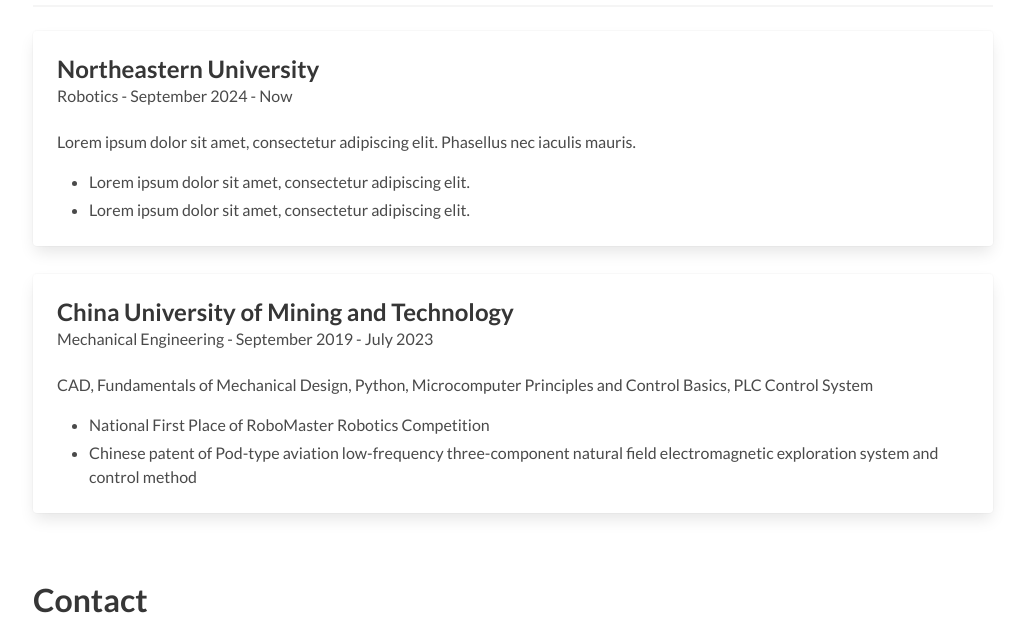
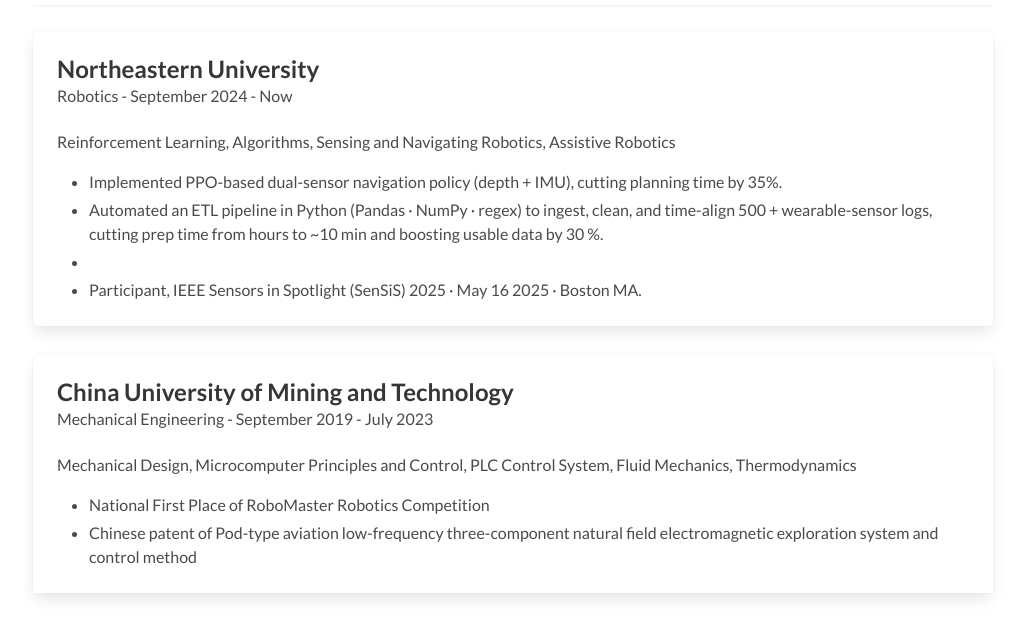
Before and after one commit to liu-siyu5/liu-siyu5.github.io, a plain HTML site: page index.html in a window 1280 px wide. Shown: the part 2740-3379 px from the top of the page, without its empty margins (127-1152 px from the left). Drawn offline with Linux system fonts and the light colour scheme; files whose address does not match are found by name.

Commit message:
Update index.html

```diff
--- a/index.html
+++ b/index.html
@@ -199,11 +199,11 @@
                 datetime="2026-9">Now</time></p>
           </div>
           <div class="content">
-            Lorem ipsum dolor sit amet, consectetur adipiscing elit.
-            Phasellus nec iaculis mauris.
+            Reinforcement Learning, Algorithms, Sensing and Navigating Robotics, Assistive Robotics
             <ul>
-              <li>Lorem ipsum dolor sit amet, consectetur adipiscing elit.</li>
-              <li>Lorem ipsum dolor sit amet, consectetur adipiscing elit.</li>
+              <li>Implemented PPO-based dual-sensor navigation policy (depth + IMU), cutting planning time by 35%.</li>
+              <li>Automated an ETL pipeline in Python (Pandas · NumPy · regex) to ingest, clean, and time-align 500 + wearable-sensor logs, cutting prep time from hours to ~10 min and boosting usable data by 30 %.<li>
+              <li>Participant, IEEE Sensors in Spotlight (SenSiS) 2025 · May 16 2025 · Boston MA.</li>
             </ul>
           </div>
         </div>
@@ -216,8 +216,7 @@
                 datetime="2023-7">July 2023</time></p>
           </div>
           <div class="content">
-            CAD, Fundamentals of Mechanical Design, Python, Microcomputer Principles and Control Basics, PLC Control
-System
+            Mechanical Design, Microcomputer Principles and Control, PLC Control System, Fluid Mechanics, Thermodynamics
             <ul>
               <li>National First Place of RoboMaster Robotics Competition</li>
               <li>Chinese patent of Pod-type aviation low-frequency three-component natural field electromagnetic exploration system and
```
